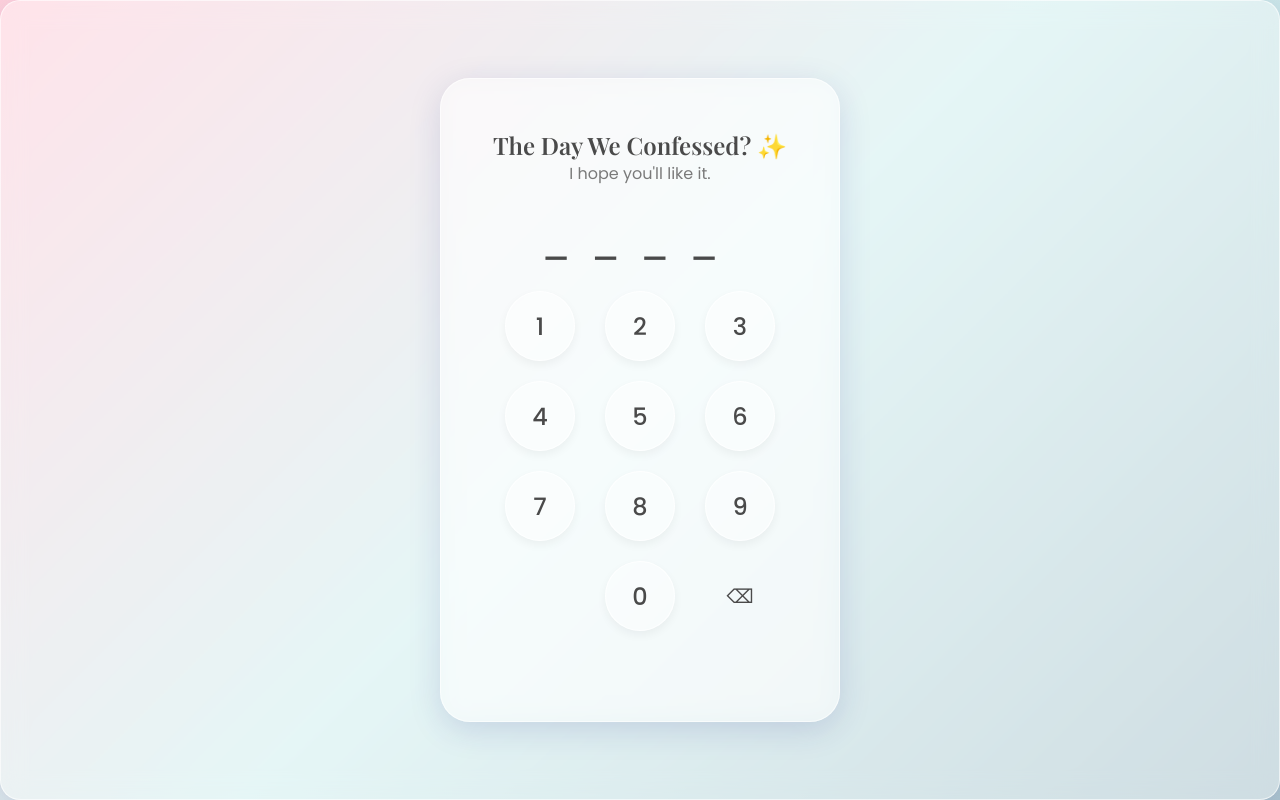
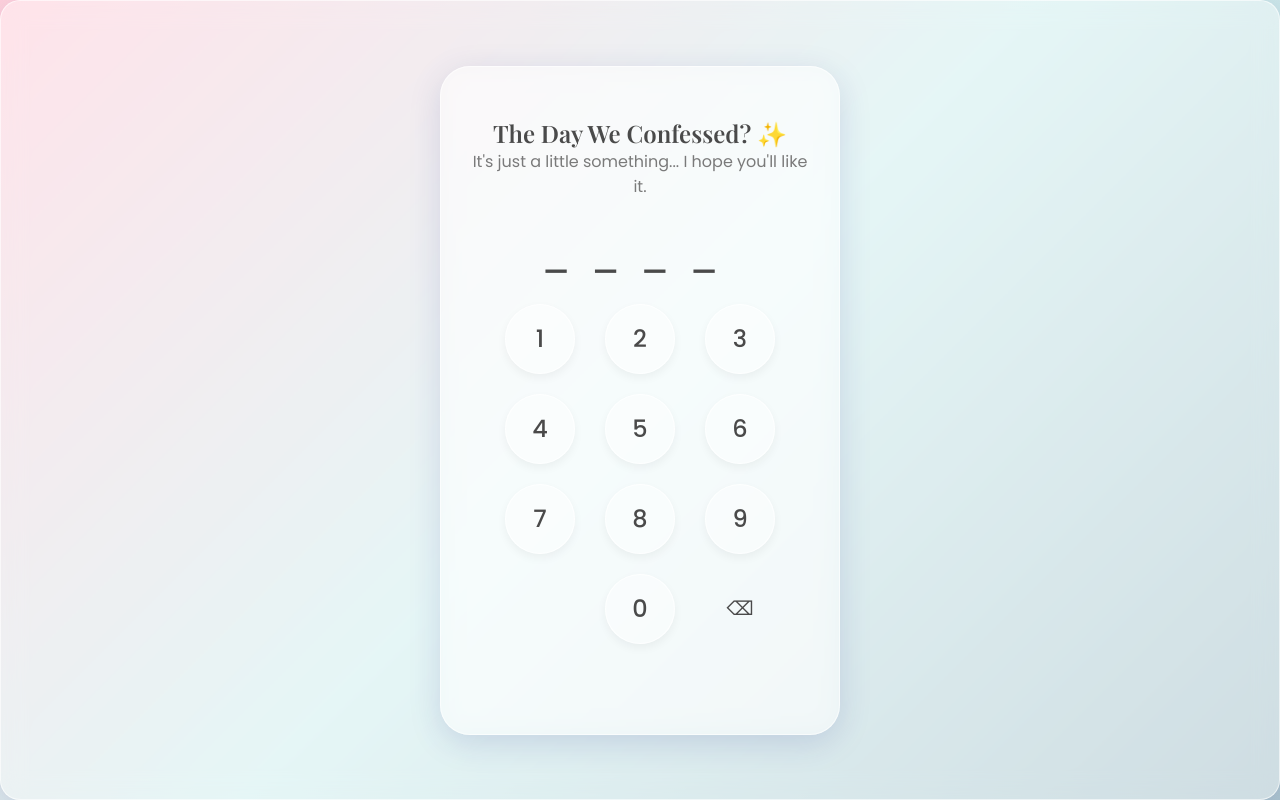
Before and after one commit to charliedelacruz0727-lab/for-lily, a plain HTML site: page index.html in a window 1280 px wide. Drawn offline with nearby package versions, Linux system fonts and the light colour scheme; a web font is replaced by a local one.

Commit message:
Update index.html

```diff
--- a/index.html
+++ b/index.html
@@ -498,7 +498,7 @@ audio {
     <div id="login-screen" class="glass">
         <div class="login-card glass">
             <h2>The Day We Confessed? ✨</h2>
-            <p style="margin-bottom: 25px; color: var(--text-light);">I hope you'll like it.</p>
+            <p style="margin-bottom: 25px; color: var(--text-light);"> It's just a little something... I hope you'll like it.</p>
             <div id="pin-display" class="login-display">____</div>
             <div class="pin-pad">
                 <button class="pin-btn" onclick="pressDigit('1')">1</button>
```
